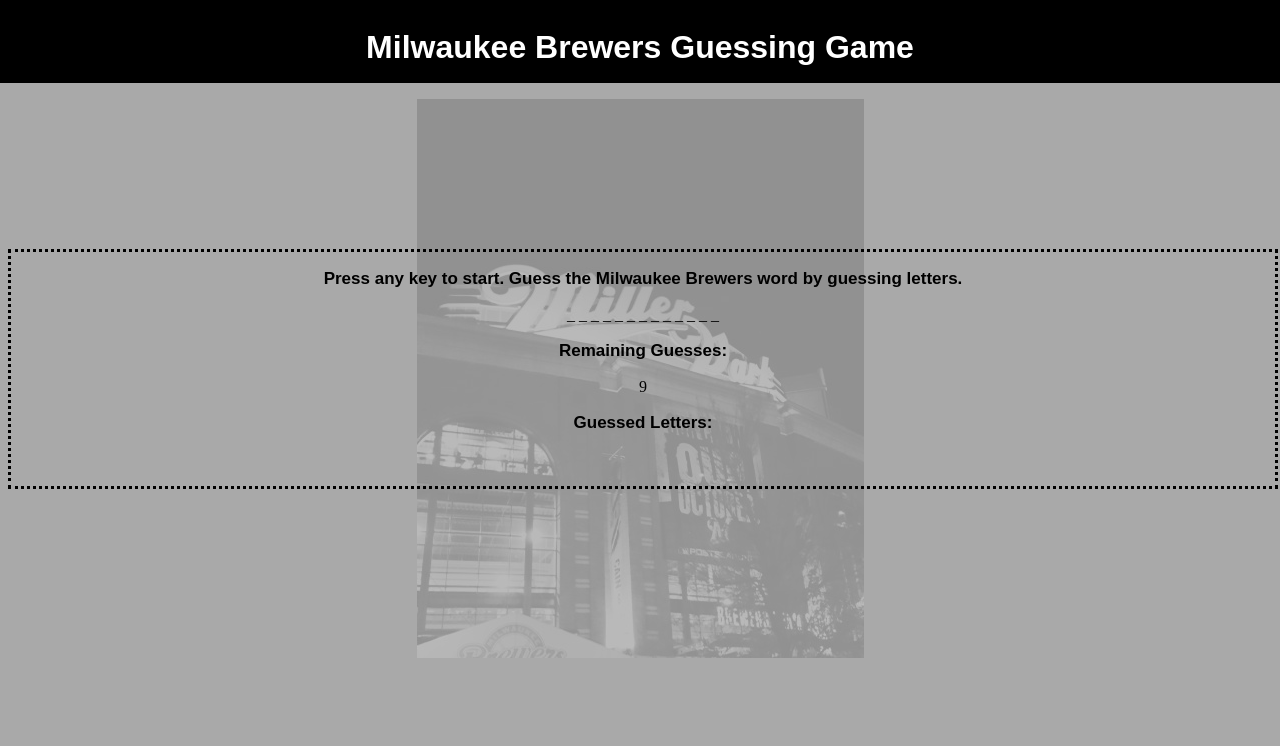
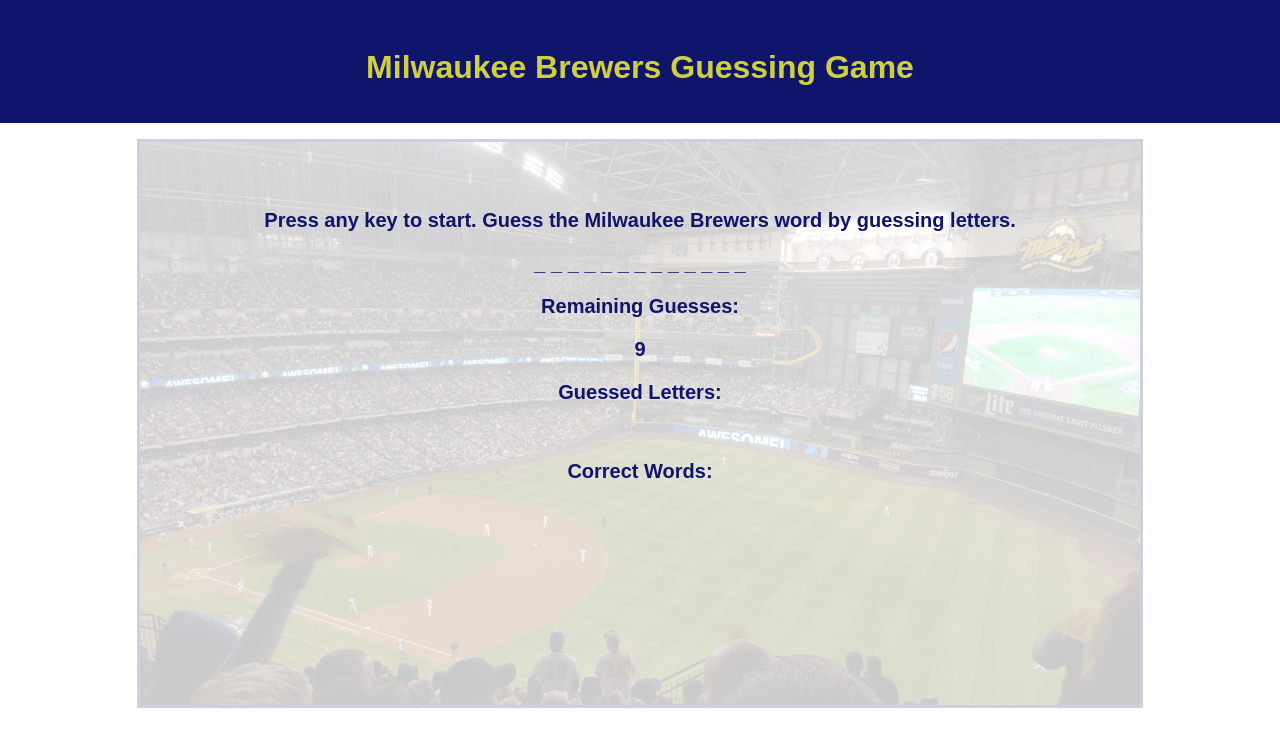
Before and after one commit to AshLund/word-guess-game, a plain HTML site: page index.html in a window 1280 px wide. Drawn offline with Linux system fonts and the light colour scheme.

Commit message:
fixed correct words

```diff
--- a/assets/css/style.css
+++ b/assets/css/style.css
@@ -1,12 +1,12 @@
 header {
    text-align: center;
-   background: black;
+   background: #0F156B;
    position: relative;
-   color: white;
+   color: #D0D03D;
    height: 55px;
    margin-top: 0;
    margin: -20px;
-   padding: 20px;
+   padding: 40px;
 }
 
 h1 {
@@ -17,17 +17,58 @@ h1 {
 
 body {
    text-align: center;
-   background-color: darkgray;
+   background-color: white;
 }
 
 p {
     font-family:'Arial', 'Helvetica Neue', Helvetica, sans-serif;
     font-weight: bold;
-    font-size: 17px;
+    font-size: 20px;
+    color: #0F156B;
+}
+
+#won {
+    font-family:'Arial', 'Helvetica Neue', Helvetica, sans-serif;
+    font-weight: bold;
+    font-size: 20px;
+    color: #0F156B;
+}
+
+#answers-text {
+    font-family:'Arial', 'Helvetica Neue', Helvetica, sans-serif;
+    font-weight: bold;
+    font-size: 20px;
+    color: #0F156B;
+}
+
+#guesses-text {
+    font-family:'Arial', 'Helvetica Neue', Helvetica, sans-serif;
+    font-weight: bold;
+    font-size: 20px;
+    color: #0F156B;
+}
+
+#letters-text {
+    font-family:'Arial', 'Helvetica Neue', Helvetica, sans-serif;
+    font-weight: bold;
+    font-size: 20px;
+    color: #0F156B;
+}
+
+#lose {
+    font-family:'Arial', 'Helvetica Neue', Helvetica, sans-serif;
+    font-weight: bold;
+    font-size: 30px;
+    color: #0F156B;
+    padding: 25px;
+
 }
 
 img {
     opacity: 0.2;
+    /* margin-top: -10px; */
+    border-color: #0F156B;
+    border-style: solid;
 }
 
 .container {
@@ -37,8 +78,7 @@ img {
 
 
 .game {
-    border-style: dotted;
     position: absolute;
-    top: 150px;
+    top: 50px;
     width: 100%;
 }
--- a/index.html
+++ b/index.html
@@ -17,7 +17,7 @@
     <br>
 
 <div class="container">
-<img src="assets/images/miller3.jpg" alt="Miller Park">
+<img src="assets/images/millerpark2.jpg" alt="Miller Park" width=1000;>
 
 <div class="game">
 <p id="directions-text"> Press any key to start. Guess the Milwaukee Brewers word by guessing letters. </p>
@@ -27,7 +27,7 @@
 
 <br>
 <br>
-<div id="won"></div>
+<div id="won"> Correct Words: </div>
 <div id="lose"></div>
 
 </div>
@@ -49,12 +49,14 @@ var guesses=9
 document.getElementById("guesses-text").innerHTML=guesses;
 var won= "Great Job!"
 var lose="You Lost"
+var numberCorrect=0;
 
 
 
 
 var lettersGuessed;
 var lettersGuessedDom=document.getElementById("letters-text")
+//gets letters gussed onto the dom
 
 var answer = []
 
@@ -73,13 +75,15 @@ console.log(remainingLetters)
 
 var answerBlank=document.getElementById("answers-text")
     answerBlank.innerHTML=answer.join(" ");
+    //replaces commas
 
 function lost () {
     computerWords = 0;
     guesses=0;
     userInput=0;
+    document.getElementById("won").style.display="none"
  }
-
+//if user loses
 
 
 function winner () {
@@ -95,7 +99,7 @@ function winner () {
 
 }
 
-
+//if user wins
 
 document.onkeyup = function (event) {
 var userInput= event.key.toLowerCase ();
@@ -122,7 +126,8 @@ for (var j=0; j <answer.length; j++) {
         }
 
         if (remainingLetters===0) {
-            document.getElementById("won").innerHTML=won;
+            numberCorrect ++;
+            document.getElementById("won").innerHTML="Correct Words:" + " " + numberCorrect;
             winner ();
         }
 
@@ -145,9 +150,9 @@ else {
 
 wrongGuesses.push(userInput);
 lettersGuessedDom.textContent=wrongGuesses;
+//collects user input for dom
 
 }
-
 
 
 
```
Also changed, not shown: assets/images/millerpark2.jpg (added).
